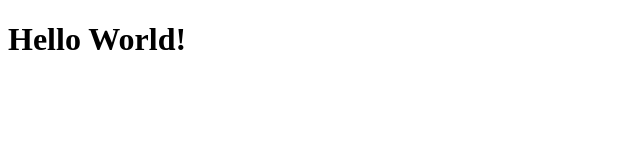
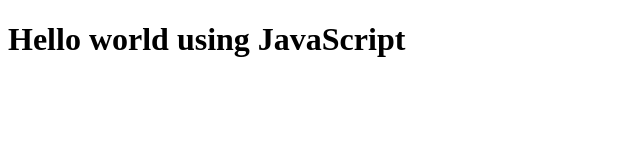
Before and after one commit to TharunGowda-S/Learning-React, a plain HTML site: page index.html in a window 1280 px wide. Shown: the whole page, without its empty margins (0-640 px from the left). Drawn offline with Linux system fonts and the light colour scheme.

Commit message:
creating a hello world programm using Javascript

```diff
--- a/index.html
+++ b/index.html
@@ -7,8 +7,15 @@
   </head>
   <body>
     <!-- creating the simple hello world programm using plain html -->
-    <div id="root">
-      <h1>Hello World!</h1>
-    </div>
+    <div id="root"></div>
+
+    <!-- creating the simple hello world programm using javascript  -->
+    <script>
+      const heading = document.createElement("h1");
+      heading.innerHTML = "Hello world using JavaScript";
+
+      const root = document.getElementById("root");
+      root.append(heading);
+    </script>
   </body>
 </html>
```
